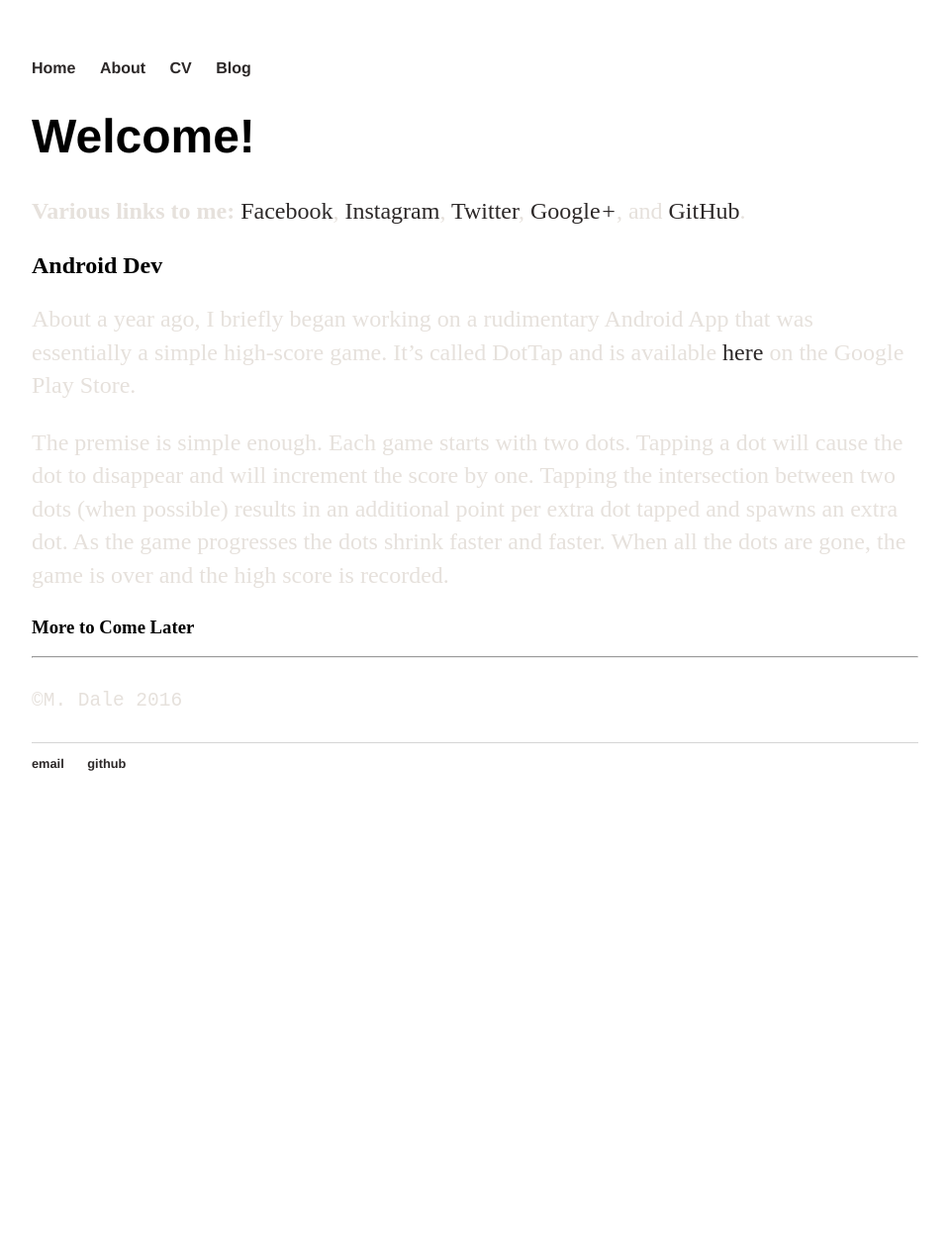
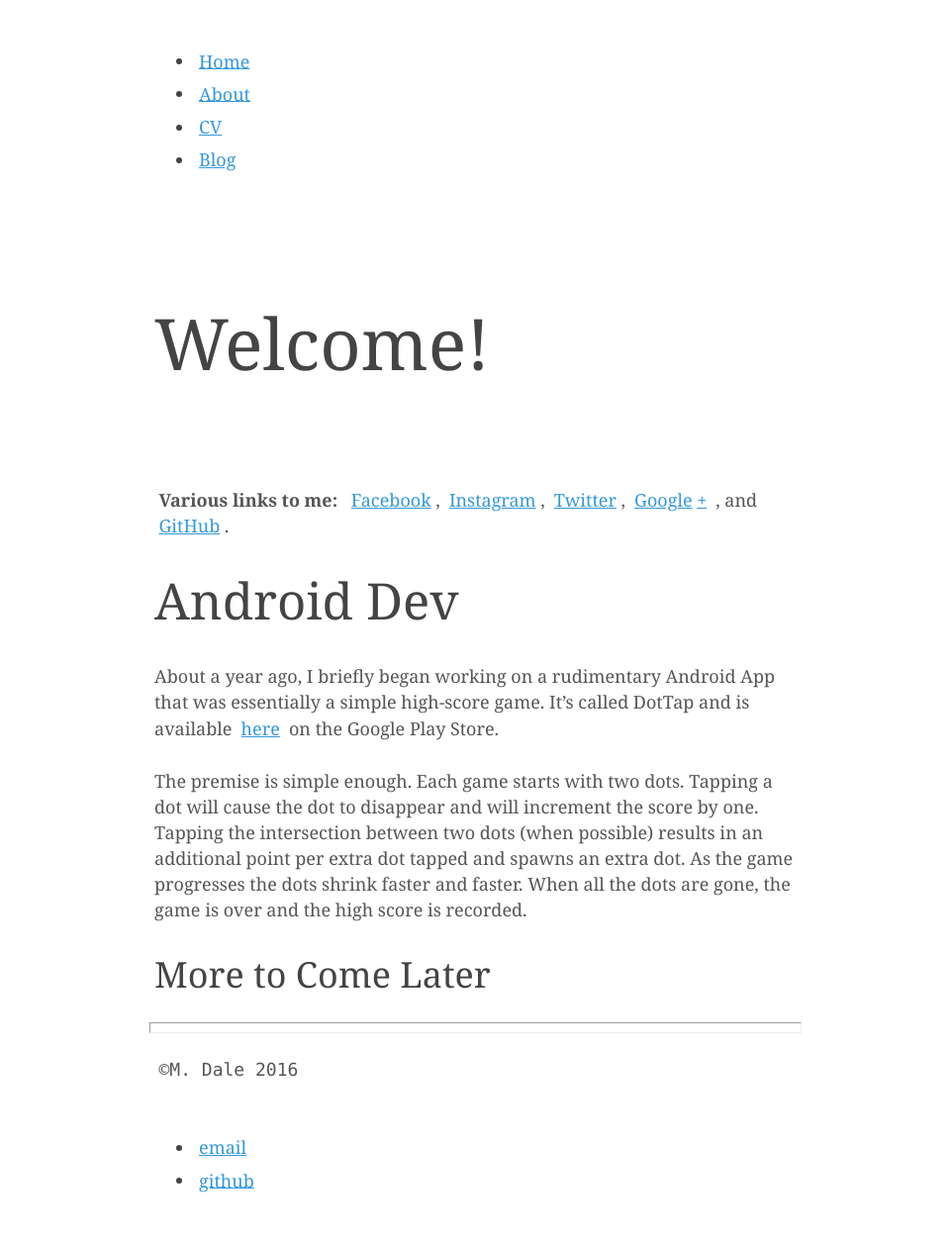
Before and after one commit to randomnessSlayer/randomnessslayer.dalewithit.github.io, a Jekyll site: the page built from index.md, in a window 1280 px wide. Shown: the whole page at 99% size, without its empty margins (160-1119 px from the left). Built offline with Jekyll 4.4.1, drawn with Linux system fonts in a browser that asks for light colours; before the commit the page ends 900 px from its top, so only the background shows below that.

Commit message:
Update main.css

```diff
--- a/css/main.css
+++ b/css/main.css
@@ -1,43 +1,225 @@
-body {
-    margin: 60px auto;
-    width: 70%;
-}
-nav ul, footer ul {
-    font-family:'Helvetica', 'Arial', 'Sans-Serif';
-    padding: 0px;
-    list-style: none;
-    font-weight: bold;
-}
-nav ul li, footer ul li {
-    display: inline;
-    margin-right: 20px;
-}
-a {
-    text-decoration: none;
-    color: #2C2828;
-}
-a:hover {
+@media print {
+  *,
+  *:before,
+  *:after {
+    background: transparent !important;
+    color: #000 !important;
+    box-shadow: none !important;
+    text-shadow: none !important;
+  }
+
+  a,
+  a:visited {
     text-decoration: underline;
-}
-h1 {
-    font-size: 3em;
-    font-family:'Helvetica', 'Arial', 'Sans-Serif';
-}
-p {
-    font-size: 1.5em;
-    line-height: 1.4em;
-    color: #E6E1DC;
-}
-footer {
-    border-top: 1px solid #d5d5d5;
-    font-size: .8em;
+  }
+
+  a[href]:after {
+    content: " (" attr(href) ")";
+  }
+
+  abbr[title]:after {
+    content: " (" attr(title) ")";
+  }
+
+  a[href^="#"]:after,
+  a[href^="javascript:"]:after {
+    content: "";
+  }
+
+  pre,
+  blockquote {
+    border: 1px solid #999;
+    page-break-inside: avoid;
+  }
+
+  thead {
+    display: table-header-group;
+  }
+
+  tr,
+  img {
+    page-break-inside: avoid;
+  }
+
+  img {
+    max-width: 100% !important;
+  }
+
+  p,
+  h2,
+  h3 {
+    orphans: 3;
+    widows: 3;
+  }
+
+  h2,
+  h3 {
+    page-break-after: avoid;
+  }
 }
 
-ul.posts {
-    margin: 20px auto 40px;
-    font-size: 1.5em;
+html {
+  font-size: 12px;
 }
 
-ul.posts li {
-    list-style: none;
+@media screen and (min-width: 32rem) and (max-width: 48rem) {
+  html {
+    font-size: 15px;
+  }
 }
+
+@media screen and (min-width: 48rem) {
+  html {
+    font-size: 16px;
+  }
+}
+
+body {
+  line-height: 1.85;
+}
+
+p,
+.splendor-p {
+  font-size: 1rem;
+  margin-bottom: 1.3rem;
+}
+
+h1,
+.splendor-h1,
+h2,
+.splendor-h2,
+h3,
+.splendor-h3,
+h4,
+.splendor-h4 {
+  margin: 1.414rem 0 .5rem;
+  font-weight: inherit;
+  line-height: 1.42;
+}
+
+h1,
+.splendor-h1 {
+  margin-top: 0;
+  font-size: 3.998rem;
+}
+
+h2,
+.splendor-h2 {
+  font-size: 2.827rem;
+}
+
+h3,
+.splendor-h3 {
+  font-size: 1.999rem;
+}
+
+h4,
+.splendor-h4 {
+  font-size: 1.414rem;
+}
+
+h5,
+.splendor-h5 {
+  font-size: 1.121rem;
+}
+
+h6,
+.splendor-h6 {
+  font-size: .88rem;
+}
+
+small,
+.splendor-small {
+  font-size: .707em;
+}
+
+/* https://github.com/mrmrs/fluidity */
+
+img,
+canvas,
+iframe,
+video,
+svg,
+select,
+textarea {
+  max-width: 100%;
+}
+
+@import url(http://fonts.googleapis.com/css?family=Merriweather:300italic,300);
+
+html {
+  font-size: 18px;
+  max-width: 100%;
+}
+
+body {
+  color: #444;
+  font-family: 'Merriweather', Georgia, serif;
+  margin: 0;
+  max-width: 100%;
+}
+
+/* === A bit of a gross hack so we can have bleeding divs/blockquotes. */
+
+p,
+*:not(div):not(img):not(body):not(html):not(li):not(blockquote):not(p) {
+  margin: 1rem auto 1rem;
+  max-width: 36rem;
+  padding: .25rem;
+}
+
+div {
+  width: 100%;
+}
+
+div img {
+  width: 100%;
+}
+
+blockquote p {
+  font-size: 1.5rem;
+  font-style: italic;
+  margin: 1rem auto 1rem;
+  max-width: 48rem;
+}
+
+li {
+  margin-left: 2rem;
+}
+
+/* Counteract the specificity of the gross *:not() chain. */
+
+h1 {
+  padding: 4rem 0 !important;
+}
+
+/*  === End gross hack */
+
+p {
+  color: #555;
+  height: auto;
+  line-height: 1.45;
+}
+
+pre,
+code {
+  font-family: Menlo, Monaco, "Courier New", monospace;
+}
+
+pre {
+  background-color: #fafafa;
+  font-size: .8rem;
+  overflow-x: scroll;
+  padding: 1.125em;
+}
+
+a,
+a:visited {
+  color: #3498db;
+}
+
+a:hover,
+a:focus,
+a:active {
+  color: #2980b9;
+}
```
